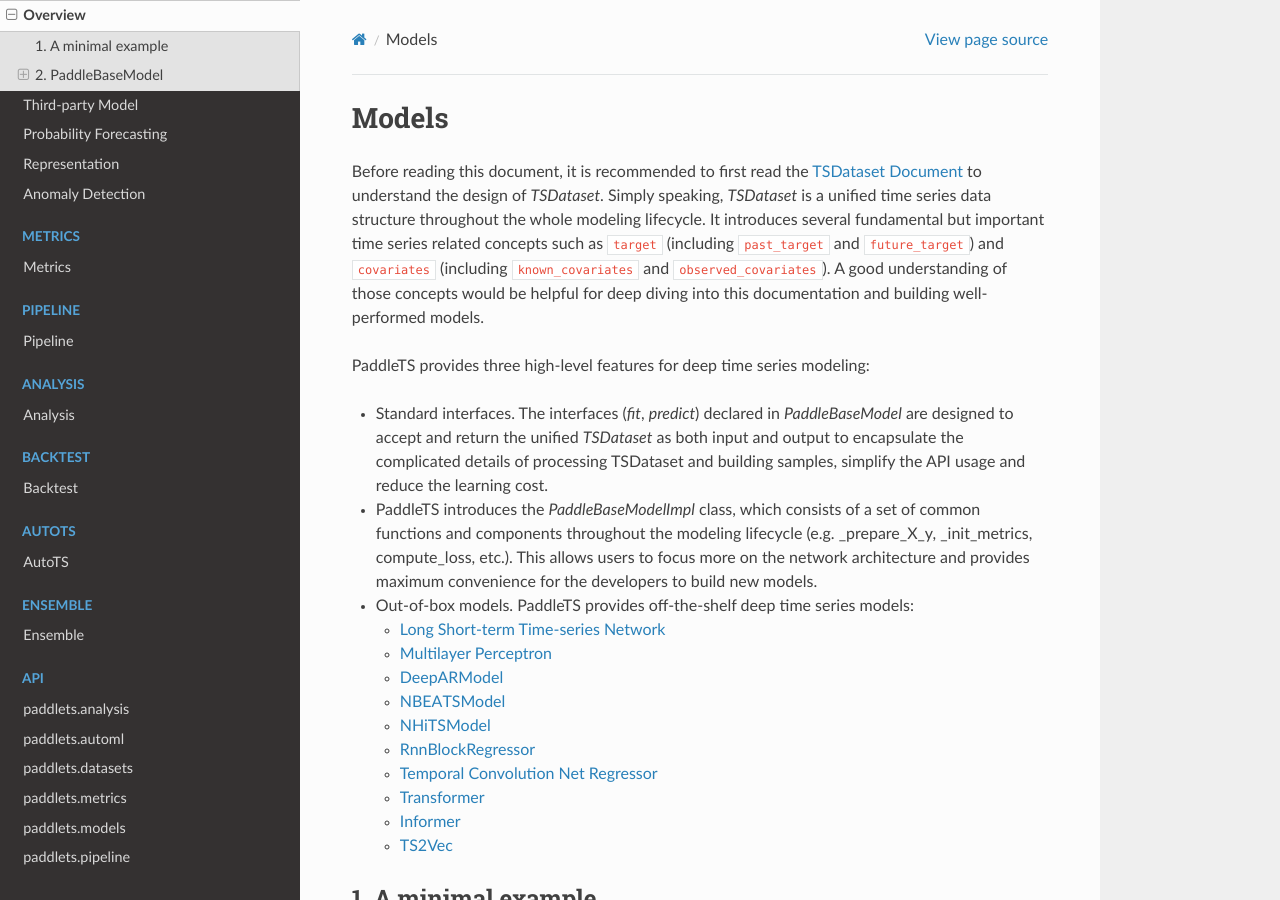
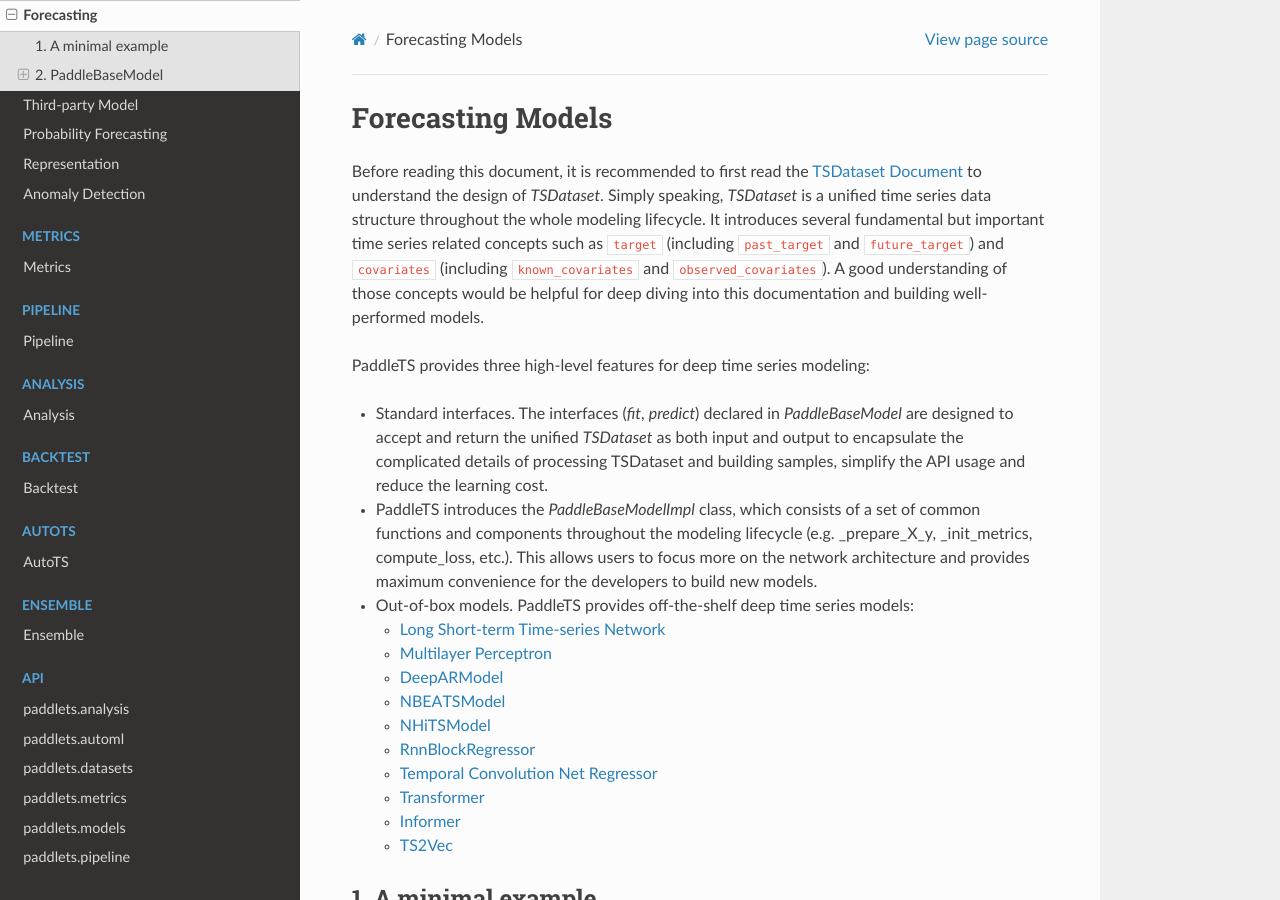
Before and after one commit to PaddlePaddle/PaddleTS, a Sphinx documentation site: the page built from docs/source/modules/models/overview.rst, in a window 1280 px wide and 900 px high. Built offline with Sphinx 7.4.7 and the Read the Docs theme 2.0.0, drawn with Linux system fonts in a browser that asks for light colours.

Commit message:
model cn doc update. (#229)
* model cn doc update.

* index.model -> index.forecasting

* update doc: model overview.models -> forecasting models

```diff
--- a/docs/index.rst
+++ b/docs/index.rst
@@ -85,7 +85,7 @@
     :maxdepth: 1
     :caption: Models
 
-    Overview <source/modules/models/overview.rst>
+    Forecasting <source/modules/models/overview.rst>
     Third-party Model <source/modules/models/thirdparty.rst>
     Probability Forecasting <source/modules/models/probability_forecasting.rst>
     Representation  <source/modules/models/representation.rst>
--- a/docs/source/modules/models/overview.rst
+++ b/docs/source/modules/models/overview.rst
@@ -1,6 +1,6 @@
-=========
-Models
-=========
+===================
+Forecasting Models
+===================
 
 Before reading this document, it is recommended to first read the `TSDataset Document <../datasets/overview.html>`_ to understand the design of `TSDataset`.
 Simply speaking, `TSDataset` is a unified time series data structure throughout the whole modeling lifecycle.
```
Also changed, not shown: 2 other files.
